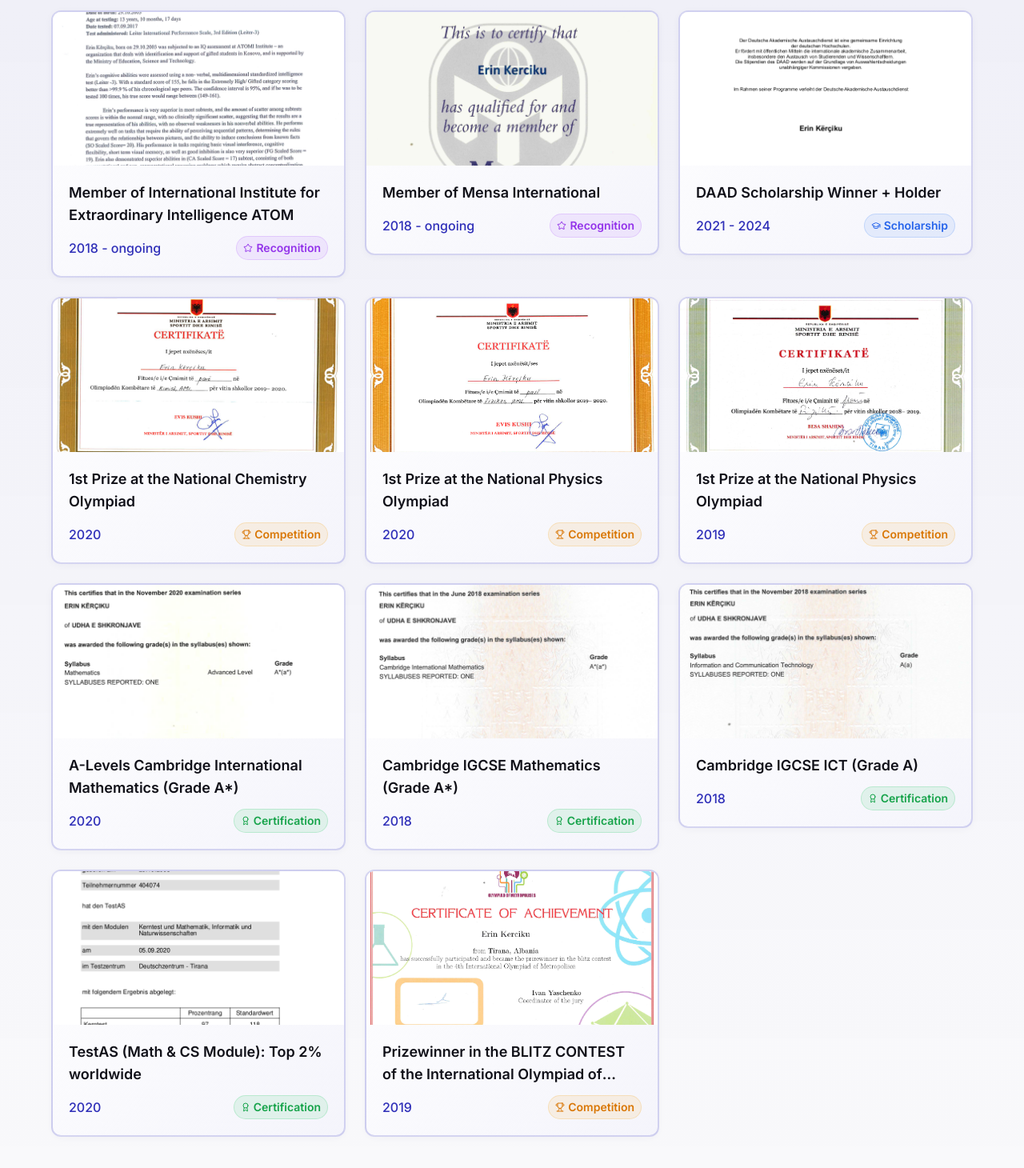
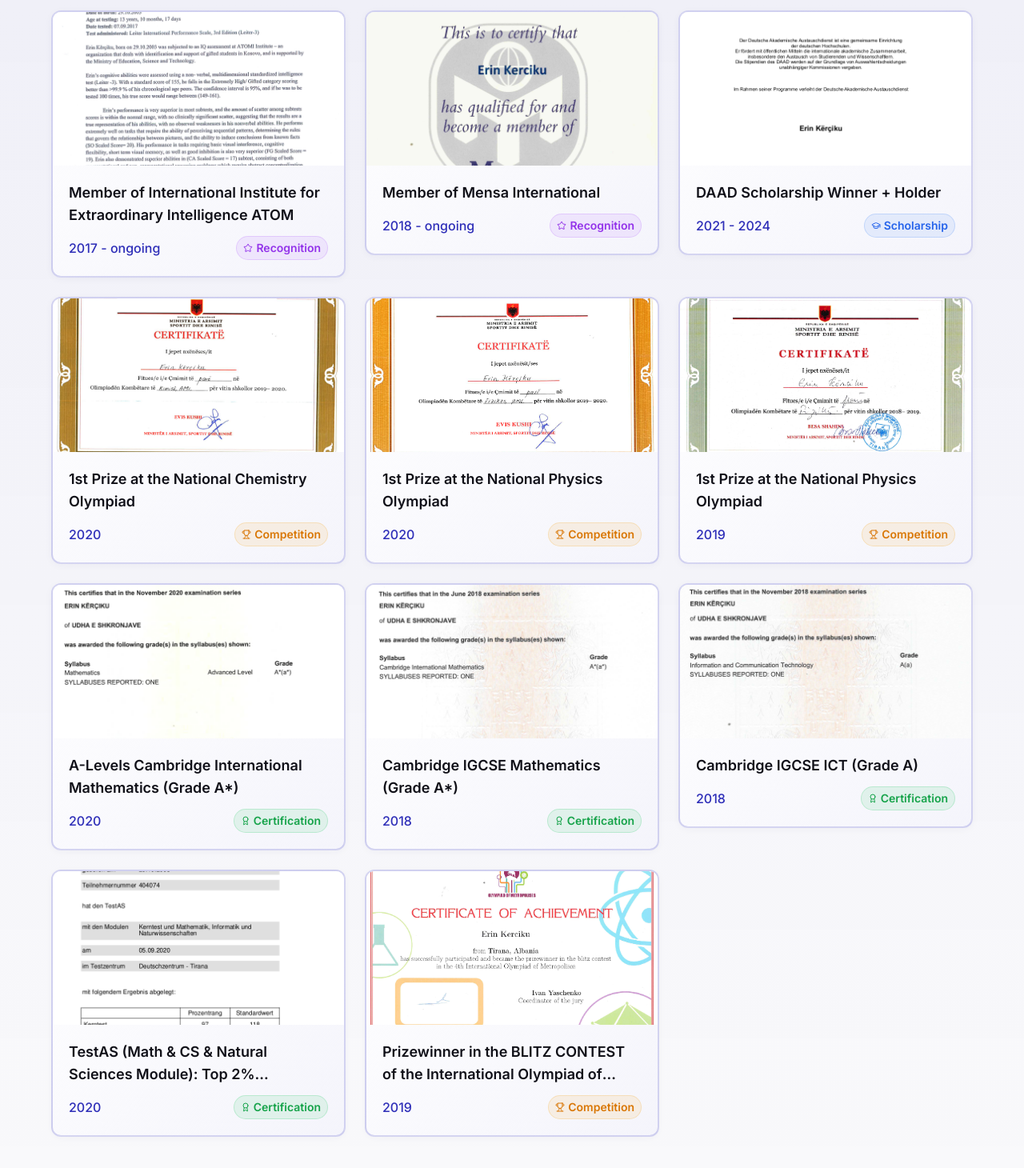
Before and after one commit to erin44/CV, a React (Vite) app: page / in a window 1280 px wide. Shown: the part 3899-5359 px from the top of the page at 80% size. Built offline with nearby package versions, Linux system fonts and the light colour scheme; the HTML template or start-up script is replaced by a standard one.

Commit message:
fix drive links

```diff
--- a/src/data/cvData.ts
+++ b/src/data/cvData.ts
@@ -300,7 +300,7 @@
   awards: [
     {
       title: "Member of International Institute for Extraordinary Intelligence ATOM",
-      year: "2018 - ongoing",
+      year: "2017 - ongoing",
       category: "recognition",
       image: "/awards/AtomiCertificate.png",
       link: "https://drive.google.com/file/d/1n5fEfhny4TZWN0wQCUcKAIyRpHliPThQ/view?usp=drive_link"
@@ -331,14 +331,14 @@
       year: "2020",
       category: "competition",
       image: "/awards/2019-2020PhysicsOlympiad.png",
-      link: "https://drive.google.com/file/d/1ubdnD0BPIsujyB3rndjd6V0AXQrQAoHN/view?usp=drive_link"
+      link: "https://drive.google.com/file/d/1D8hJtFPgIDE1zRX1jlYgXsELR600IqlL/view?usp=drive_link"
     },
     {
       title: "1st Prize at the National Physics Olympiad",
       year: "2019",
       category: "competition",
       image: "/awards/2018-2019PhysicsOlympiad.png",
-      link: "https://drive.google.com/file/d/1mIHCpqIVRmuh3x8VPzAADcA4kLdZBeyO/view?usp=drive_link"
+      link: "https://drive.google.com/file/d/1ubdnD0BPIsujyB3rndjd6V0AXQrQAoHN/view?usp=drive_link"
     },
     {
       title: "A-Levels Cambridge International Mathematics (Grade A*)",
@@ -362,7 +362,7 @@
       link: "https://drive.google.com/file/d/1gq8gutAchBLW7Wd1kMZuVoT1Z9VZsf0h/view?usp=drive_link"
     },
     {
-      title: "TestAS (Math & CS Module): Top 2% worldwide",
+      title: "TestAS (Math & CS & Natural Sciences Module): Top 2% worldwide",
       year: "2020",
       category: "certification",
       image: "/awards/TestAS Certificate.png",
```
Also changed, not shown: 1 other file (tests, documents, lock files or other folders).
